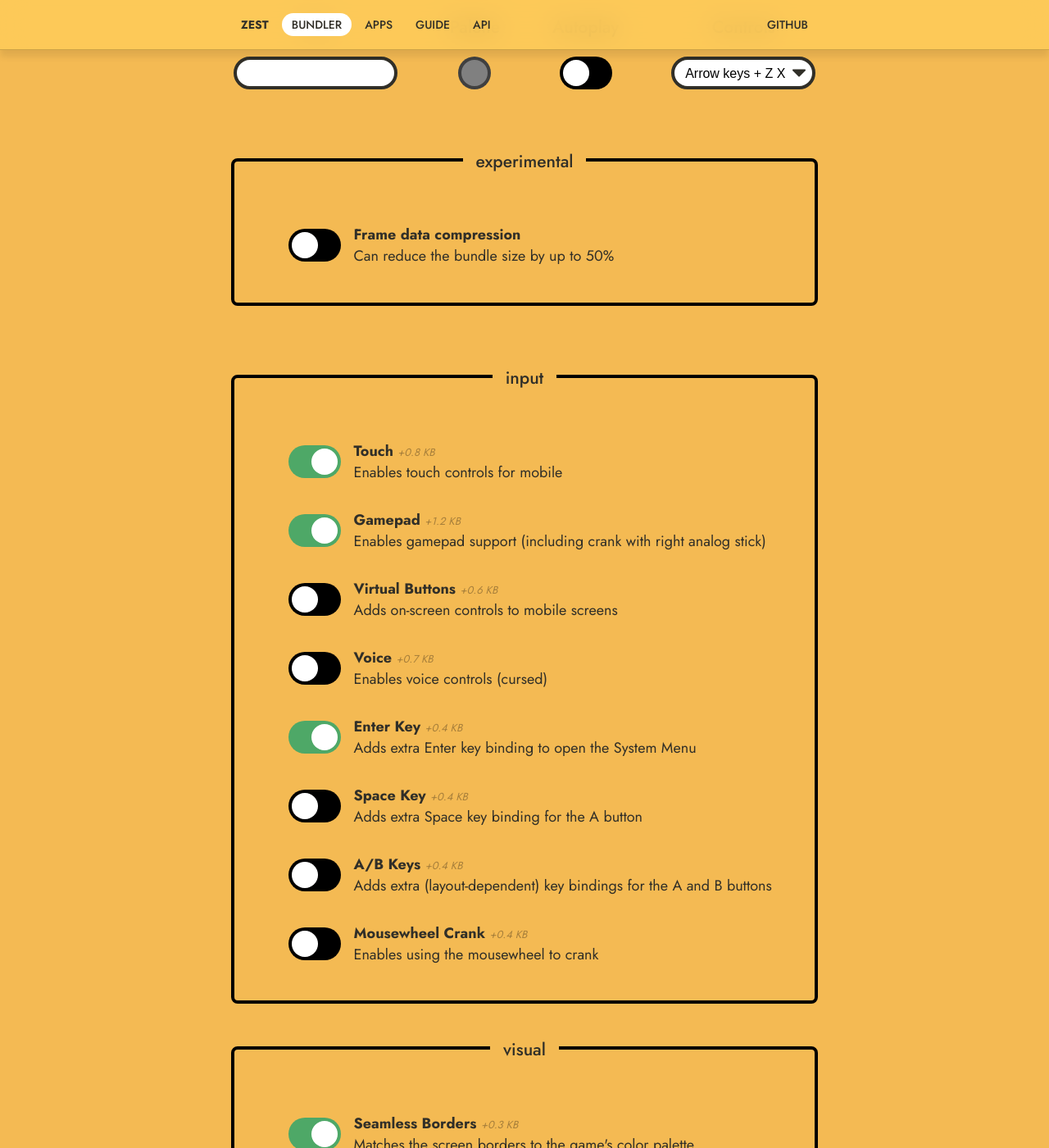
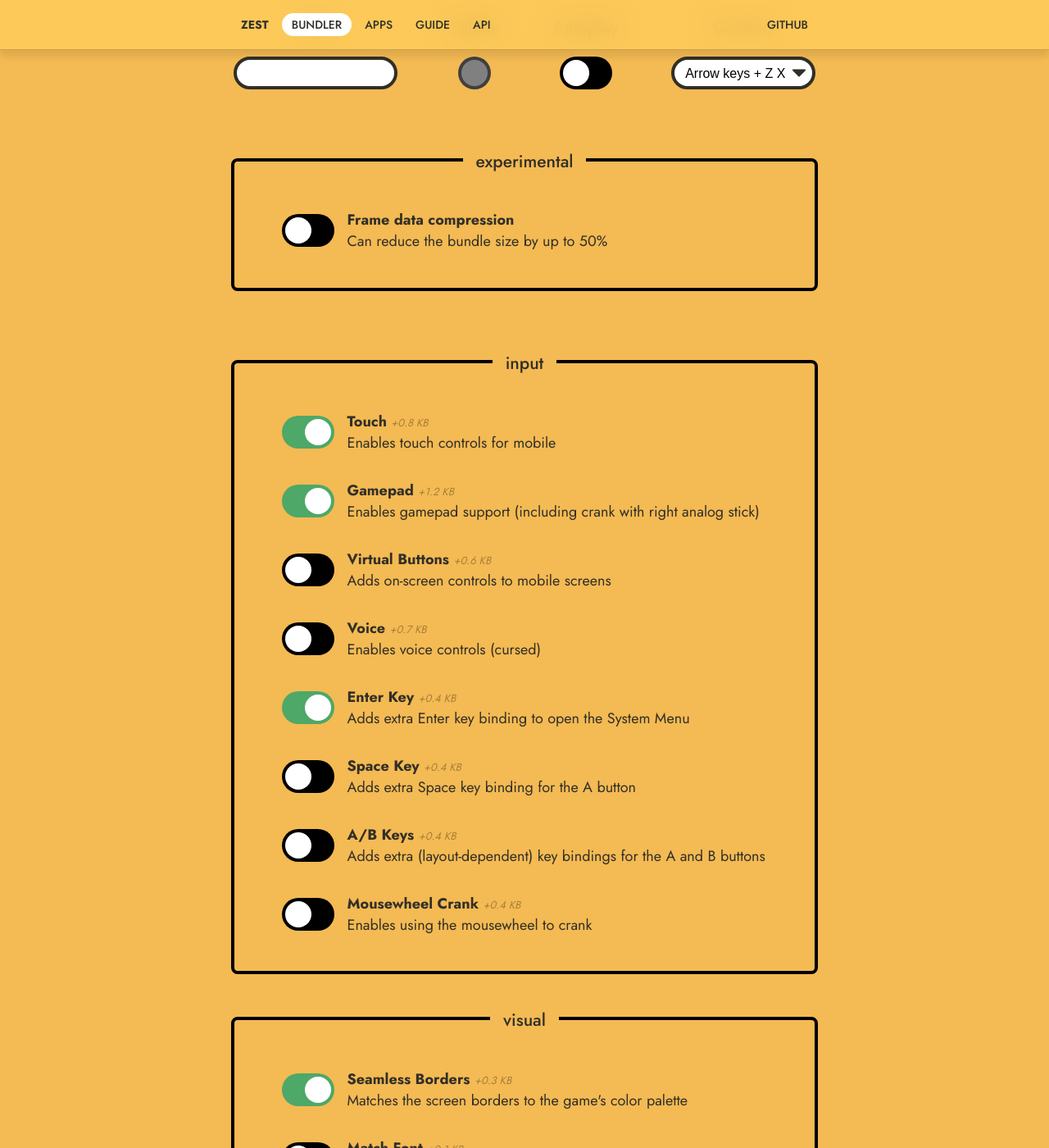
Before and after one commit to tkers/zest, a Jekyll site: the page built from bundler.html, in a window 1280 px wide and 1400 px high, scrolled down 567 px. Shown: the whole window at 82% size. Built offline with Jekyll 4.4.1, drawn with Linux system fonts in a browser that asks for light colours.

Commit message:
Fix padding in bundler app

```diff
--- a/assets/css/bundler.css
+++ b/assets/css/bundler.css
@@ -257,22 +257,28 @@
   padding: 16px;
 }
 
-ol#plugins-out {
+ol.plugins {
   list-style-type: none;
-  padding-left: 16px;
+  padding-left: 2rem;
   margin: 0;
 }
 
-li.plugin {
+@media (max-width: 740px) {
+  ol.plugins {
+    padding: 0;
+  }
+}
+
+ol.plugins li {
   display: flex;
   text-align: left;
   margin: 0 0 32px;
 }
-li.plugin div {
+ol.plugins li div {
   align-content: center;
   margin: 0 4px;
 }
-li.plugin div p {
+ol.plugins li div p {
   margin: 0;
 }
 
--- a/assets/mjs/bundlerApp.js
+++ b/assets/mjs/bundlerApp.js
@@ -23,9 +23,9 @@
   .map(([typ, ps]) => {
     return `<fieldset>
     <legend><h3>${typ}</h3></legend>
-    <ol>${ps
+    <ol class="plugins">${ps
       .map(
-        (plugin) => `<li class="plugin">
+        (plugin) => `<li>
     <div>
       <input type="checkbox" onchange="updateEstimatedSize()" id="plugin-box-${plugin.file}"${plugin.enabled ? ' CHECKED' : ''} />
     </div>
--- a/bundler.html
+++ b/bundler.html
@@ -53,8 +53,8 @@
 <section>
   <fieldset>
     <legend><h3>experimental</h3></legend>
-    <ol>
-      <li class="plugin">
+    <ol class="plugins">
+      <li>
         <div>
           <input
             type="checkbox"
```
